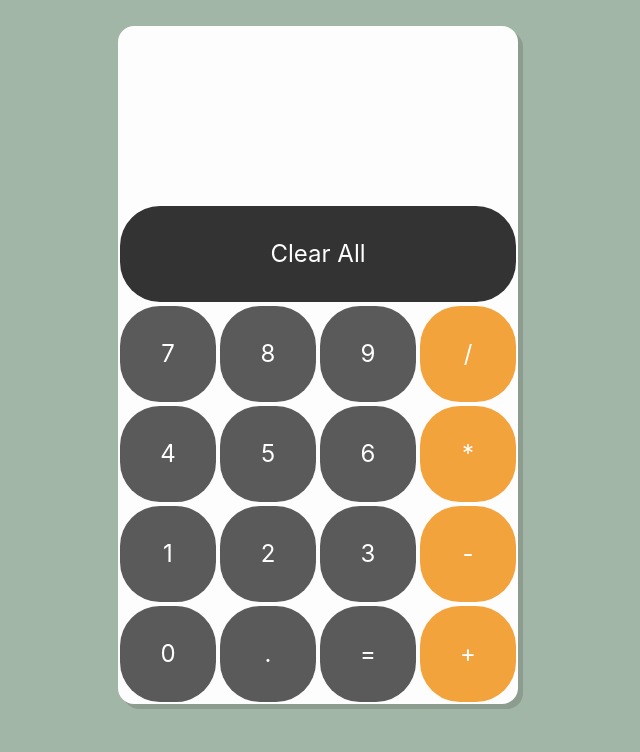
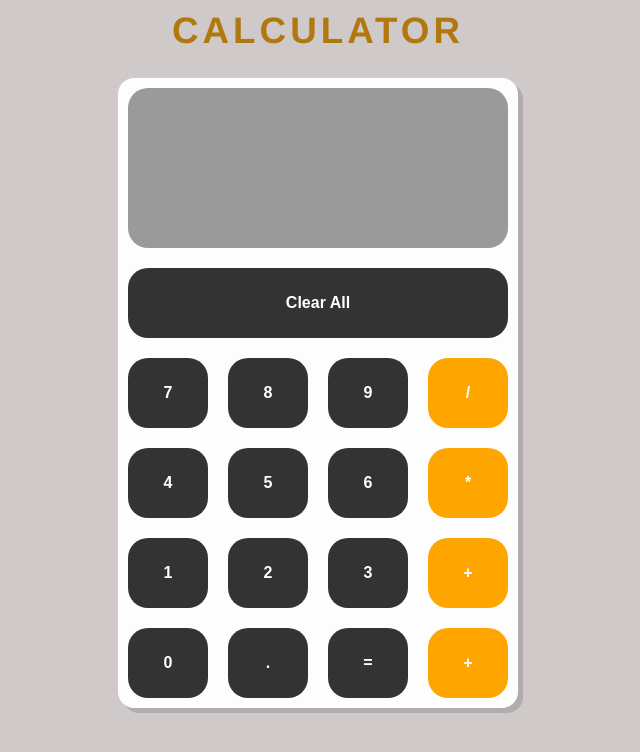
Before and after one commit to halahnasir/react-calculator, a React (Create React App) app: page / in a window 1280 px wide. Shown: the top 752 px of the page, without its empty margins (322-962 px from the left). Built offline with nearby package versions, Linux system fonts and the light colour scheme.

Commit message:
Adding Changes

```diff
--- a/src/App.css
+++ b/src/App.css
@@ -5,9 +5,21 @@
 }
 
 body {
-  background: #a1b6a6;
+  background: rgb(208, 201, 201);
 
   /* color: #fff; */
+}
+
+h1 {
+  text-align: center;
+  padding-bottom: 0;
+  font-size: 2.3em;
+  text-transform: uppercase;
+  padding-top: 10px;
+  font-weight: bold;
+  font-family: "Franklin Gothic Medium", "Arial Narrow", Arial, sans-serif;
+  letter-spacing: 4px;
+  color: rgb(177, 120, 13);
 }
 
 .container {
@@ -22,12 +34,28 @@ body {
   width: 400px;
   border-radius: 16px;
   box-shadow: 5px 5px rgba(58, 58, 58, 0.2);
+  /* margin-top: 1%; */
 }
 
-.row {
-  display: flex;
+@media (max-width: 425px) {
+  .calculator-wrapper {
+    margin-top: 20%;
+    margin-right: 20px;
+    width: 375px;
+  }
 }
 
-.operator:hover {
-  background: #dc8109;
+@media (max-width: 375px) {
+  .calculator-wrapper {
+    width: 330px;
+    border-radius: 16px;
+    margin-top: 20%;
+  }
 }
+
+@media (max-width: 320px) {
+  .calculator-wrapper {
+    width: 290px;
+    margin-top: 20%;
+  }
+}
--- a/src/App.js
+++ b/src/App.js
@@ -1,62 +1,21 @@
-import React, {useState} from 'react'
+import React from 'react'
 import Display from './components/Display'
 import Button from './components/Button'
-import {evaluate} from 'mathjs'
+import CalculatorProvider from './components/CalculatorContext'
 import './App.css'
 
 
 const App = () => {
-
-  const btnColor = '#f2a33c';
-  const [input, setInput] = useState("");
-  const [result, setResult] = useState("");
-
-  const addInput = (val) => {
-    setInput((input) => [...input, val]);
-  };
-
-  const reset = () => {
-    setInput('')
-    setResult('')
-  }
-
-  const calculate = () => {
-    const value = input.join('');
-    setResult(evaluate(value))
-  }
-
-
   return (
-      <div className = 'container'>
-        <div className = 'calculator-wrapper'>
-          <Display input = {input} result = {result}/>
-          <Button value = {'Clear All'} color ={'#333'} handleClick = {reset}/>
-          <div className = 'row'>
-            <Button value = {7} handleClick = {addInput} />
-            <Button value = {8} handleClick = {addInput}/>
-            <Button value = {9} handleClick = {addInput}/>
-            <Button value = {'/'} color = {btnColor} handleClick = {addInput}/>
-          </div>
-          <div className = 'row'>
-            <Button value = {4} handleClick = {addInput}/>
-            <Button value = {5} handleClick = {addInput}/>
-            <Button value = {6} handleClick = {addInput}/>
-            <Button value = {'*'} color = {btnColor} handleClick = {addInput}/>
-          </div>
-          <div className = 'row'>
-            <Button value = {1} handleClick = {addInput}/>
-            <Button value = {2} handleClick = {addInput}/>
-            <Button value = {3} handleClick = {addInput}/>
-            <Button value = {'-'} color = {btnColor} handleClick = {addInput}/>
-          </div>
-          <div className = 'row'>
-            <Button value = {0} handleClick = {addInput}/>
-            <Button value = {'.'} handleClick = {addInput}/>
-            <Button value = {'='} handleClick = {calculate}/>
-            <Button value = {'+'} color = {btnColor} handleClick = {addInput}/>
+    <CalculatorProvider>
+      <h1>Calculator</h1>
+        <div className = 'container'>
+          <div className = 'calculator-wrapper'>
+            <Display/>
+            <Button/>
           </div>
         </div>
-      </div>
+      </CalculatorProvider>
   )
 }
 
--- a/src/components/Button.css
+++ b/src/components/Button.css
@@ -1,17 +1,33 @@
-.button-wrapper {
-  height: 4em;
-  display: flex;
-  justify-content: center;
-  align-items: center;
-  font-size: 24px;
-  background: #5a5a5a;
+button {
+  background: #333;
   color: white;
-  flex: 1;
-  margin: 2px;
-  border-radius: 40px;
-  cursor: pointer;
+  height: 70px;
+  width: 100px;
+  margin: 10px;
+  padding: 10px;
+  border: none;
+  outline: none;
+  border-radius: 20px;
+  font-size: 1em;
+  font-weight: bold;
 }
 
-.button-wrapper:hover {
-  background: #9b9a9a;
+button:hover {
+  background: #9a9a9a;
 }
+
+.clear {
+  width: 95%;
+}
+
+.operator {
+  background: orange;
+}
+
+.operator:hover {
+  background: #dc8109;
+}
+
+.row {
+  display: flex;
+}
--- a/src/components/Button.js
+++ b/src/components/Button.js
@@ -1,14 +1,53 @@
-import React from 'react'
+import React, {useContext} from 'react'
 import './Button.css'
+import { CalculatorContext } from './CalculatorContext'
+import {evaluate} from 'mathjs'
 
 const Button = ({value, color, handleClick}) => {
+    const {input, setInput, setResult} = useContext(CalculatorContext)
+
+    const addInput = (e) => {
+        setInput((input) => [...input, e.target.innerText]);
+      };
+
+      const reset = () => {
+        setInput('')
+        setResult('')
+      }
+
+      const calculate = () => {
+        const value = input.join('');
+        setResult(evaluate(value))
+        setInput('')
+      }
+
     return (
-        <div
-        onClick = {() => handleClick(value)}
-        className = 'button-wrapper'
-        style = {{backgroundColor: color}}
-        >
-            {value}
+        <div className = 'button-wrapper' >
+            <button className = 'clear' onClick = {reset}>Clear All</button>
+            <div className = 'row'>
+                <button className = 'number' onClick = {addInput}>7</button>
+                <button className = 'number' onClick = {addInput}>8</button>
+                <button className = 'number' onClick = {addInput}>9</button>
+                <button className = 'operator' onClick = {addInput}>/</button>
+            </div>
+            <div className = 'row'>
+                <button className = 'number' onClick = {addInput}>4</button>
+                <button className = 'number' onClick = {addInput}>5</button>
+                <button className = 'number' onClick = {addInput}>6</button>
+                <button className = 'operator' onClick = {addInput}>*</button>
+            </div>
+            <div className = 'row'>
+                <button className = 'number' onClick = {addInput}>1</button>
+                <button className = 'number' onClick = {addInput}>2</button>
+                <button className = 'number' onClick = {addInput}>3</button>
+                <button className = 'operator' onClick = {addInput}>+</button>
+            </div>
+            <div className = 'row'>
+                <button className = 'number' onClick = {addInput}>0</button>
+                <button className = 'number' onClick = {addInput}>.</button>
+                <button className = 'number' onClick = {calculate}>=</button>
+                <button className = 'operator' onClick = {addInput}>+</button>
+            </div>
         </div>
     )
 }
--- a/src/components/CalculatorContext.js
+++ b/src/components/CalculatorContext.js
@@ -4,8 +4,8 @@ export const CalculatorContext = createContext();
 
 const CalculatorProvider = (props) => {
 
-    const [result, setResult] = useState('Hello');
-    const [input, setInput] = useState('Hi');
+    const [result, setResult] = useState('');
+    const [input, setInput] = useState('');
 
 
     const providerValues = {
@@ -14,8 +14,6 @@ const CalculatorProvider = (props) => {
         input,
         setInput,
     }
-
-
 
     return(
         <div>
--- a/src/components/Display.css
+++ b/src/components/Display.css
@@ -6,6 +6,8 @@
   flex-direction: column;
   padding: 20px;
   margin: 10px;
+  background: #9a9a9a;
+  border-radius: 20px;
 }
 
 .result {
--- a/src/components/Display.js
+++ b/src/components/Display.js
@@ -1,9 +1,10 @@
-import React from 'react'
-
+import React, {useContext} from 'react'
+import { CalculatorContext } from './CalculatorContext'
 import './Display.css'
 
-const Display = ({result, input}) => {
+const Display = () => {
 
+    const {input, result} = useContext(CalculatorContext)
 
     return (
         <div className = 'display-wrapper'>
```
